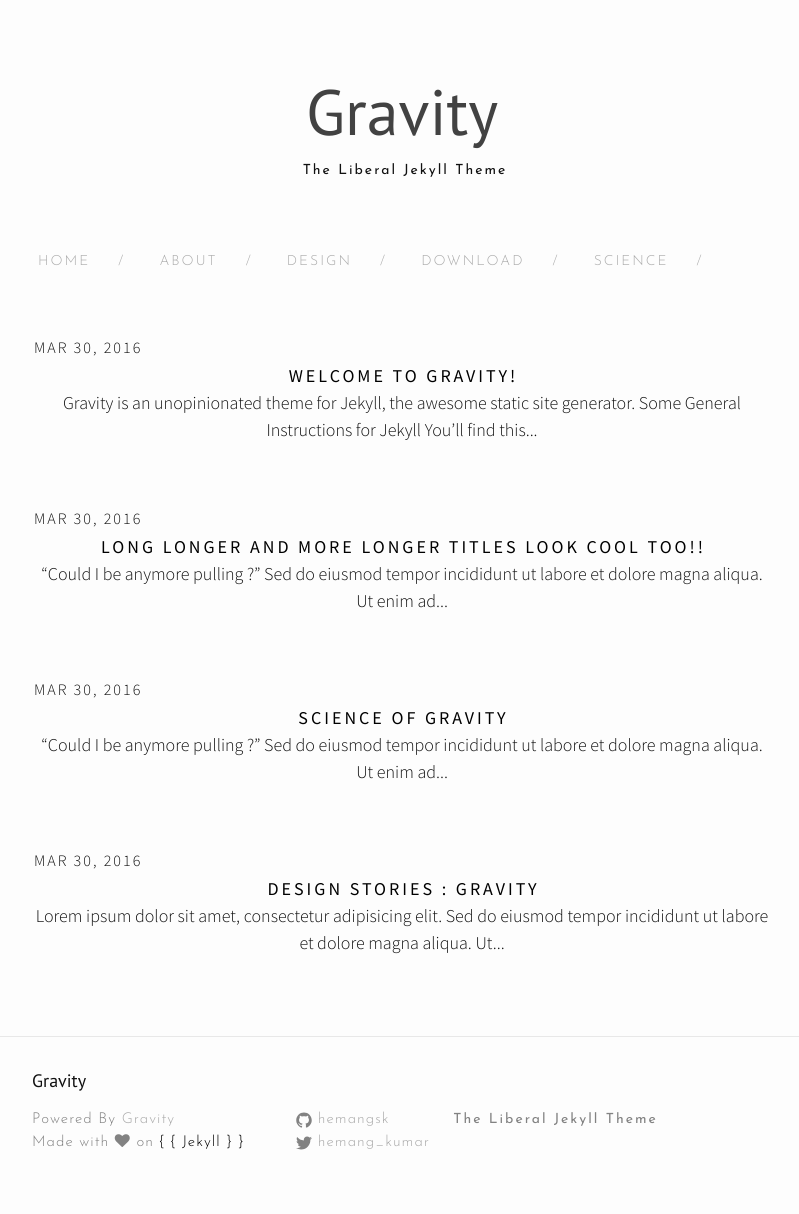
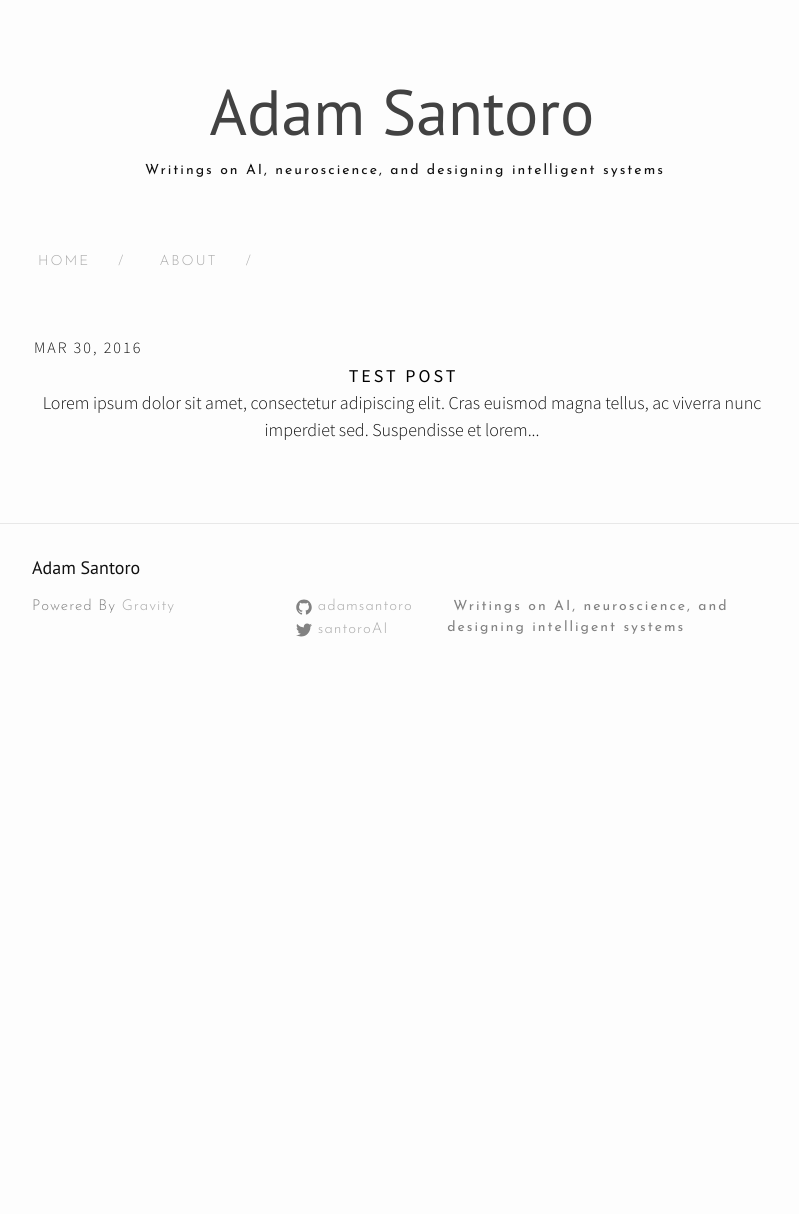
Before and after one commit to adamsantoro/adamsantoro.github.io, a Jekyll site: the page built from index.html, in a window 1280 px wide. Shown: the whole page, without its empty margins (238-1037 px from the left). Built offline with Jekyll 4.4.1, drawn with Linux system fonts in a browser that asks for light colours; nearby versions of some CDN libraries; after the commit the page ends 900 px from its top, so only the background shows below that.

Commit message:
editing site info

```diff
--- a/_config.yml
+++ b/_config.yml
@@ -6,13 +6,13 @@
 # 'jekyll serve'. If you change this file, please restart the server process.
 
 # Site settings
-title: Gravity
-email: hemangsk@gmail.com
-description: The Liberal Jekyll Theme
+title: Adam Santoro
+email: adamsantoro@gmail.com
+description: Writings on AI, neuroscience, and designing intelligent systems
 baseurl: "" # the subpath of your site, e.g. /blog
 url: "http://yourdomain.com" # the base hostname & protocol for your site
-twitter_username: hemang_kumar
-github_username:  hemangsk
+twitter_username: santoroAI
+github_username:  adamsantoro
 
 # Build settings
 markdown: kramdown
--- a/_includes/footer.html
+++ b/_includes/footer.html
@@ -8,7 +8,6 @@
       <div class="footer-col footer-col-1">
         <ul class="contact-list footer-content">
           <li>Powered By <a href="http://github.com/hemangsk/Gravity">Gravity</a></li>
-          <li>Made with <i class="fa fa-heart"></i> on <a href="jekyll.com"><span style="color:black">{ { Jekyll } }</a></span></li>
 
 
         </ul>
--- a/_posts/2016-03-30-design-stories.markdown
+++ /dev/null
@@ -1,14 +0,0 @@
----
-layout: post
-title:  "Design Stories : Gravity"
-date:   2016-03-30 19:45:31 +0530
-categories: ["design", "science", "life"]
-author: "Hemang Kumar"
----
-Lorem ipsum dolor sit amet, consectetur adipisicing elit.
-
-Sed do eiusmod tempor incididunt ut labore et dolore magna aliqua. Ut enim ad minim veniam, quis nostrud exercitation ullamco laboris nisi ut aliquip ex ea commodo consequat.
-
- Duis aute irure dolor in reprehenderit in voluptate velit esse cillum dolore eu fugiat nulla pariatur. Excepteur sint occaecat cupidatat non proident, sunt in culpa qui officia deserunt mollit anim id est laborum.
-
-Lorem ipsum dolor sit amet, consectetur adipisicing elit, sed do eiusmod tempor incididunt ut labore et dolore magna aliqua. Ut enim ad minim veniam, quis nostrud exercitation ullamco laboris nisi ut aliquip ex ea commodo consequat. Duis aute irure dolor in reprehenderit in voluptate velit esse cillum dolore eu fugiat nulla pariatur. Excepteur sint occaecat cupidatat non proident, sunt in culpa qui officia deserunt mollit anim id est laborum.
--- a/_posts/2016-03-30-science.markdown
+++ /dev/null
@@ -1,14 +0,0 @@
----
-layout: post
-title:  "Science of Gravity"
-date:   2016-03-30 19:45:31 +0530
-categories: science
-author: "Chandler Bing"
----
-"Could I be anymore pulling ?"
-
-Sed do eiusmod tempor incididunt ut labore et dolore magna aliqua. Ut enim ad minim veniam, quis nostrud exercitation ullamco laboris nisi ut aliquip ex ea commodo consequat.
-
- Duis aute irure dolor in reprehenderit in voluptate velit esse cillum dolore eu fugiat nulla pariatur. Excepteur sint occaecat cupidatat non proident, sunt in culpa qui officia deserunt mollit anim id est laborum.
-
-Lorem ipsum dolor sit amet, consectetur adipisicing elit, sed do eiusmod tempor incididunt ut labore et dolore magna aliqua. Ut enim ad minim veniam, quis nostrud exercitation ullamco laboris nisi ut aliquip ex ea commodo consequat. Duis aute irure dolor in reprehenderit in voluptate velit esse cillum dolore eu fugiat nulla pariatur. Excepteur sint occaecat cupidatat non proident, sunt in culpa qui officia deserunt mollit anim id est laborum.
--- a/_posts/2016-03-30-science0.markdown
+++ /dev/null
@@ -1,14 +0,0 @@
----
-layout: post
-title:  "Long Longer and more Longer titles look cool too!!"
-date:   2016-03-30 19:45:31 +0530
-categories: science
-author: "Chandler Bing"
----
-"Could I be anymore pulling ?"
-
-Sed do eiusmod tempor incididunt ut labore et dolore magna aliqua. Ut enim ad minim veniam, quis nostrud exercitation ullamco laboris nisi ut aliquip ex ea commodo consequat.
-
- Duis aute irure dolor in reprehenderit in voluptate velit esse cillum dolore eu fugiat nulla pariatur. Excepteur sint occaecat cupidatat non proident, sunt in culpa qui officia deserunt mollit anim id est laborum.
-
-Lorem ipsum dolor sit amet, consectetur adipisicing elit, sed do eiusmod tempor incididunt ut labore et dolore magna aliqua. Ut enim ad minim veniam, quis nostrud exercitation ullamco laboris nisi ut aliquip ex ea commodo consequat. Duis aute irure dolor in reprehenderit in voluptate velit esse cillum dolore eu fugiat nulla pariatur. Excepteur sint occaecat cupidatat non proident, sunt in culpa qui officia deserunt mollit anim id est laborum.
--- a/_posts/2016-03-30-welcome-to-jekyll.markdown
+++ b/_posts/2016-03-30-welcome-to-jekyll.markdown
@@ -1,18 +1,20 @@
 ---
 layout: post
-title:  "Welcome to Gravity!"
+title:  "Test post"
 date:   2016-03-30 19:45:31 +0530
-categories: jekyll update
+categories: test
 ---
-Gravity is an unopinionated theme for Jekyll, the awesome static site generator.
+Lorem ipsum dolor sit amet, consectetur adipiscing elit. Cras euismod magna tellus, ac viverra nunc imperdiet sed. Suspendisse et lorem eu tortor molestie ultrices eu eu elit. Etiam dictum lectus ac facilisis pellentesque. Cras placerat augue diam, nec rutrum quam tincidunt in. Donec vitae sem ultricies, feugiat felis et, tempus nisl. Donec faucibus commodo urna at efficitur. Etiam efficitur malesuada tellus in pulvinar. Vivamus consectetur sollicitudin convallis. Suspendisse iaculis ante in neque gravida mattis. Etiam consectetur, neque sed tempus placerat, tortor turpis pharetra sapien, et rutrum felis erat ac turpis. Vestibulum elementum eget diam eu rhoncus. Aliquam id nibh nec massa luctus faucibus ac sed justo. Vestibulum imperdiet ante id dapibus tincidunt.
 
-Some General Instructions for Jekyll
+Mauris at ornare elit. Integer nulla tellus, molestie at odio sed, cursus ullamcorper quam. Integer mattis a dolor at vehicula. Vivamus ac nisl et neque mattis mollis sit amet et magna. Pellentesque sollicitudin facilisis interdum. Mauris quam tortor, commodo sit amet ultricies vel, tincidunt non ligula. Praesent molestie sed nisi sed elementum. Pellentesque rhoncus ultricies sem ac maximus. In turpis tortor, pretium ac elementum sed, varius ac ipsum. Sed sit amet est id tortor lobortis pulvinar quis in tortor. Ut rutrum eros id turpis sollicitudin venenatis. Morbi vehicula magna ac lacinia egestas. Fusce imperdiet sed arcu et auctor. Integer a arcu dignissim, interdum nulla eget, sagittis neque. Mauris varius a sem ac eleifend. Curabitur vel auctor erat, quis suscipit lectus.
+
+Donec eget aliquet orci. Nam nisl nibh, gravida quis magna id, scelerisque commodo massa. Nunc eu purus et tellus faucibus laoreet. Suspendisse mattis, mauris vitae aliquet bibendum, leo mauris tempus tortor, a fermentum erat lacus sit amet metus. Vivamus scelerisque purus est, sed porttitor ipsum vehicula vitae. Vivamus finibus at tortor sit amet euismod. Morbi quis gravida justo. Etiam auctor odio mauris, in laoreet nulla vehicula sit amet. Quisque elementum a arcu a sagittis. Etiam fermentum urna sed tortor molestie varius. Duis maximus varius ex aliquam tristique. Sed consequat leo vel sem ultrices rhoncus. Maecenas ipsum neque, commodo ac turpis at, lobortis bibendum sem. Nullam quam nibh, blandit nec nisi posuere, condimentum sodales leo. Phasellus varius, diam congue molestie vestibulum, tortor velit efficitur ipsum, accumsan consectetur risus urna nec magna.
+
+Nulla lacinia commodo massa. Sed laoreet velit purus, feugiat blandit diam hendrerit a. Nullam sit amet metus molestie, sodales lorem et, dapibus leo. Curabitur porta justo eros, eget suscipit neque lacinia id. Pellentesque dapibus mi sit amet erat egestas, sed maximus nunc bibendum. Donec nunc nisl, laoreet ut felis a, maximus tincidunt magna. Vivamus facilisis sem vel metus vulputate, vel molestie arcu lacinia. Morbi et vulputate urna. Etiam bibendum odio a venenatis hendrerit.
+
+
 
 You’ll find this post in your `_posts` directory. Go ahead and edit it and re-build the site to see your changes. You can rebuild the site in many different ways, but the most common way is to run `jekyll serve`, which launches a web server and auto-regenerates your site when a file is updated.
-
-To add new posts, simply add a file in the `_posts` directory that follows the convention `YYYY-MM-DD-name-of-post.ext` and includes the necessary front matter. Take a look at the source for this post to get an idea about how it works.
-
-Jekyll also offers powerful support for code snippets:
 
 {% highlight ruby %}
 def print_hi(name)
@@ -22,8 +24,6 @@
 #=> prints 'Hi, Tom' to STDOUT.
 {% endhighlight %}
 
-Check out the [Jekyll docs][jekyll-docs] for more info on how to get the most out of Jekyll. File all bugs/feature requests at [Jekyll’s GitHub repo][jekyll-gh]. If you have questions, you can ask them on [Jekyll Talk][jekyll-talk].
+Check out the [url][url].
 
-[jekyll-docs]: http://jekyllrb.com/docs/home
-[jekyll-gh]:   https://github.com/jekyll/jekyll
-[jekyll-talk]: https://talk.jekyllrb.com/
+[url]: http://adamsantoro.github.io
--- a/download.md
+++ /dev/null
@@ -1,32 +0,0 @@
----
-layout: page
-title: Download
-permalink: /download/
-
-tagline: "Loved it? Download Gravity"
----
-
-
-<br>
-<div class="download">
-  <center>Just a second! <i class="fa fa-heart"></i> Star it if you loved!</center>
-  <br>
-<center>
-  <iframe src="https://ghbtns.com/github-btn.html?user=hemangsk&repo=gravity&type=star&count=true&size=large" frameborder="0" scrolling="0" width="160px" height="30px"></iframe>
-
-  <iframe src="https://ghbtns.com/github-btn.html?user=hemangsk&repo=gravity&type=fork&count=true&size=large" frameborder="0" scrolling="0" width="160px" height="30px"></iframe>
-
-  <iframe src="https://ghbtns.com/github-btn.html?user=hemangsk&type=follow&count=true&size=large" frameborder="0" scrolling="0" width="200px" height="30px"></iframe>
-</center>
-</div>
-<center>GitHub Repository
-<a href="http://github.com/hemangsk/Gravity"><p><i class="fa fa-github"></i></p></a>
-</center>
-<div class="intro"><br>
-  <p>
- Hello there! :) <BR><br>
- Hemang here, developer of <span class="small-site-title">Gravity</span> theme. <br>
- I'm a CS sophomore at USICT, New Delhi. <br><br>
- <a href="http://facebook.com/hemangkr"><i class="fa fa-facebook"></i></a> &nbsp; &nbsp; &nbsp;<a href="http://github.com/hemangsk"><i class="fa fa-github"></i></a>
- </p>
-</div>
--- a/science.md
+++ /dev/null
@@ -1,7 +0,0 @@
----
-layout: archive
-title: Science
-permalink: /science/
-tagline: "Humanity is overrated."
-category: "science"
----
```
Also changed, not shown: design.md (deleted, +0 -7 lines), README.md (deleted).
